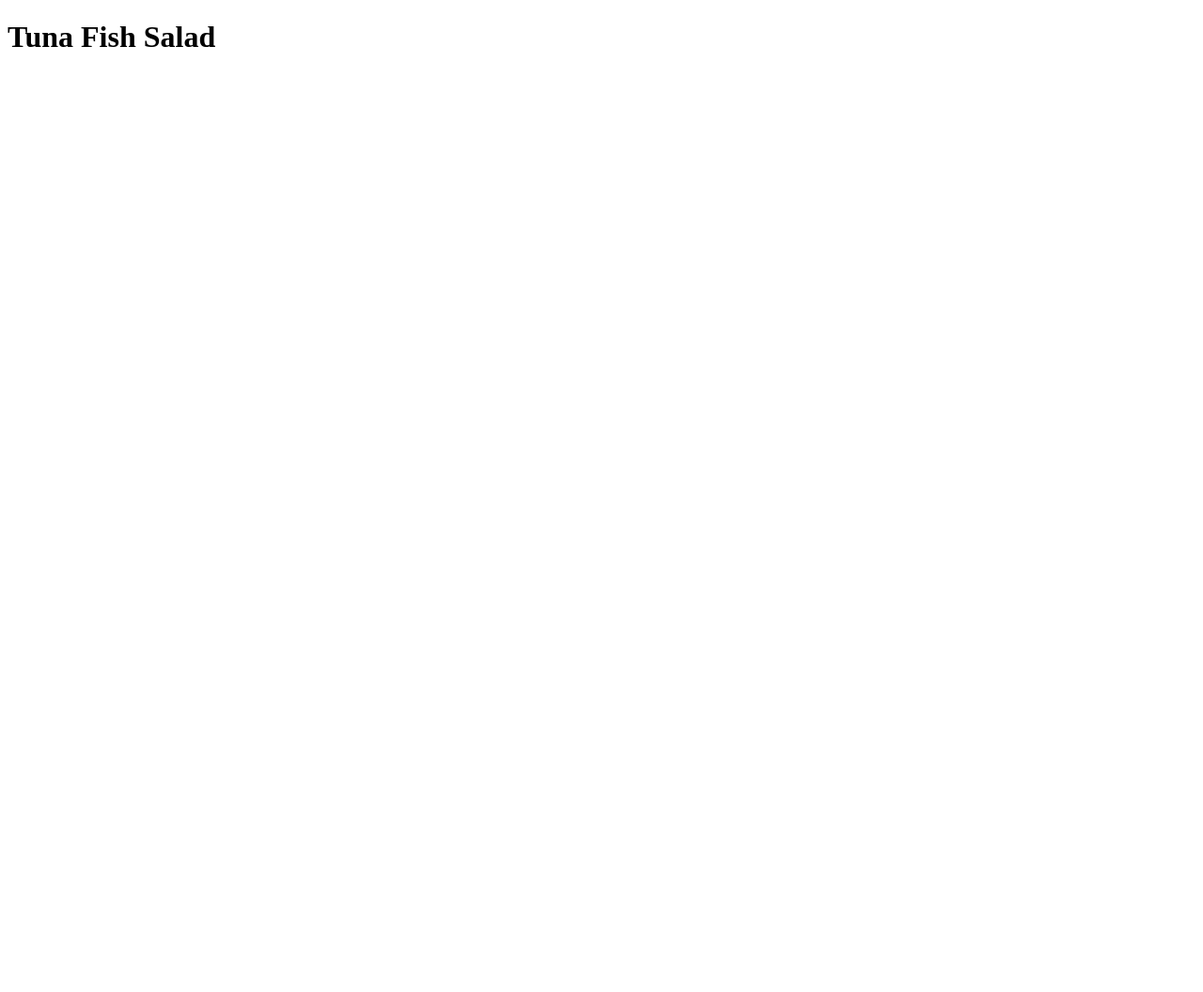
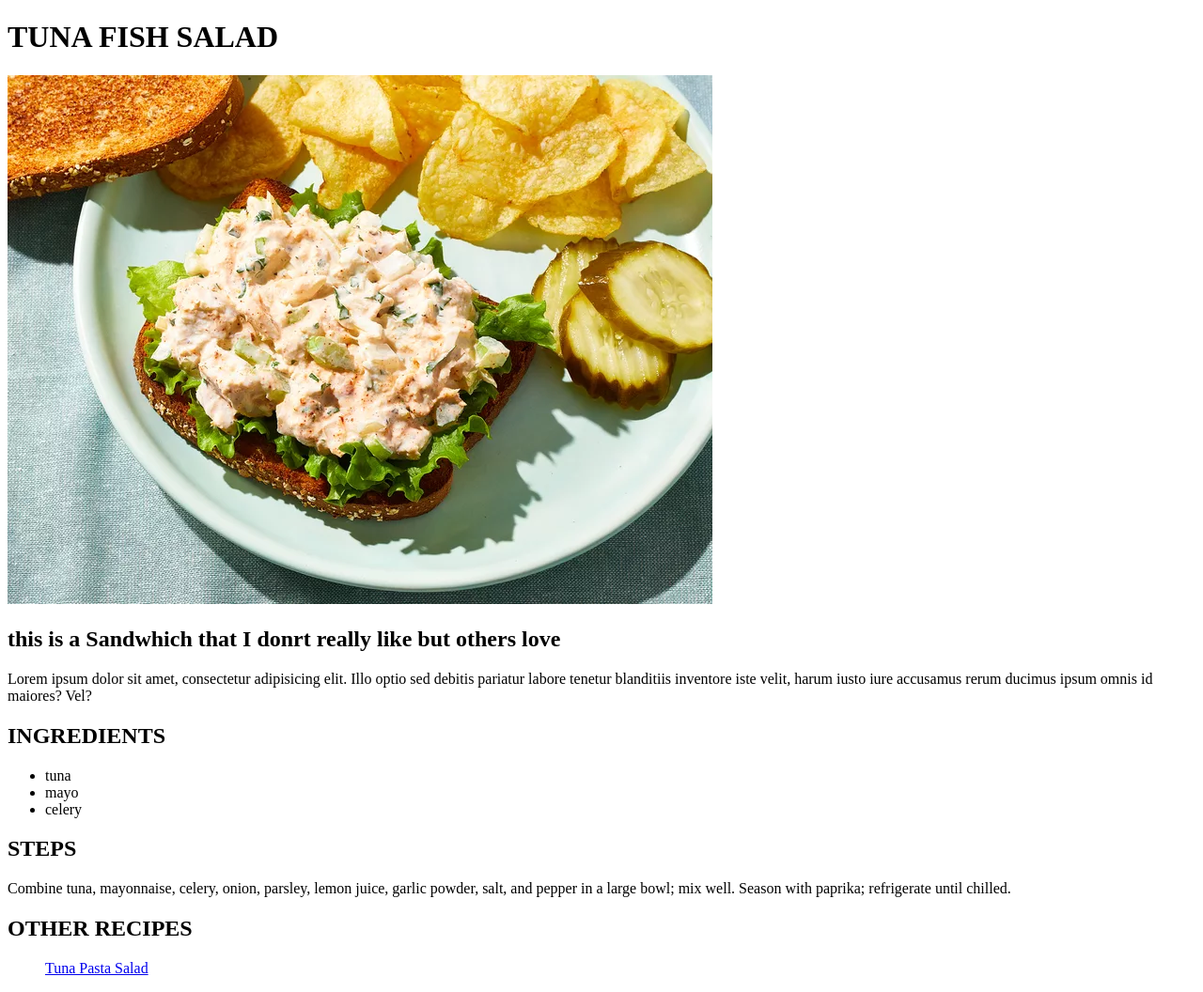
Before and after one commit to lynnhollins/odin-recipes, a plain HTML site: page recipes/tunafishsalad.html in a window 1280 px wide. Shown: the whole page at 94% size. Before the commit the page ends 800 px from the top, so only its background shows below. Drawn offline with Linux system fonts and the light colour scheme.

Commit message:
added new image and links

```diff
--- a/recipes/tunafishsalad.html
+++ b/recipes/tunafishsalad.html
@@ -7,6 +7,24 @@
     <title>Tuna Fish Salad</title>
 </head>
 <body>
-    <h1>Tuna Fish Salad</h1>
+    <h1>TUNA FISH SALAD</h1>
+    <img src="../images/tunafishsaladimage.jpg" alt="pcture of tuna fish salad">
+        <h2>this is a Sandwhich that I donrt really like but others love</h2>
+            <p>Lorem ipsum dolor sit amet, consectetur adipisicing elit. Illo optio
+                sed debitis pariatur labore tenetur blanditiis inventore iste velit,
+                harum iusto iure accusamus rerum ducimus ipsum omnis id maiores? Vel?</p>
+        <h2>INGREDIENTS</h2>
+        <ul>
+            <li>tuna</li>
+            <li>mayo</li>
+            <li>celery</li>
+        </ul>
+        <h2>STEPS</h2>
+            <p>Combine tuna, mayonnaise, celery, onion, parsley, lemon juice, garlic powder,
+            salt, and pepper in a large bowl; mix well. Season with paprika; refrigerate
+            until chilled.</p>
+
+        <H2>OTHER RECIPES</H2>
+        <ul><a href="https://www.allrecipes.com/recipe/12037/tuna-pasta-salad/"> Tuna Pasta Salad</a></ul>
 </body>
 </html>
```
Also changed, not shown: images/tunafishsaladimage.jpg (added).
